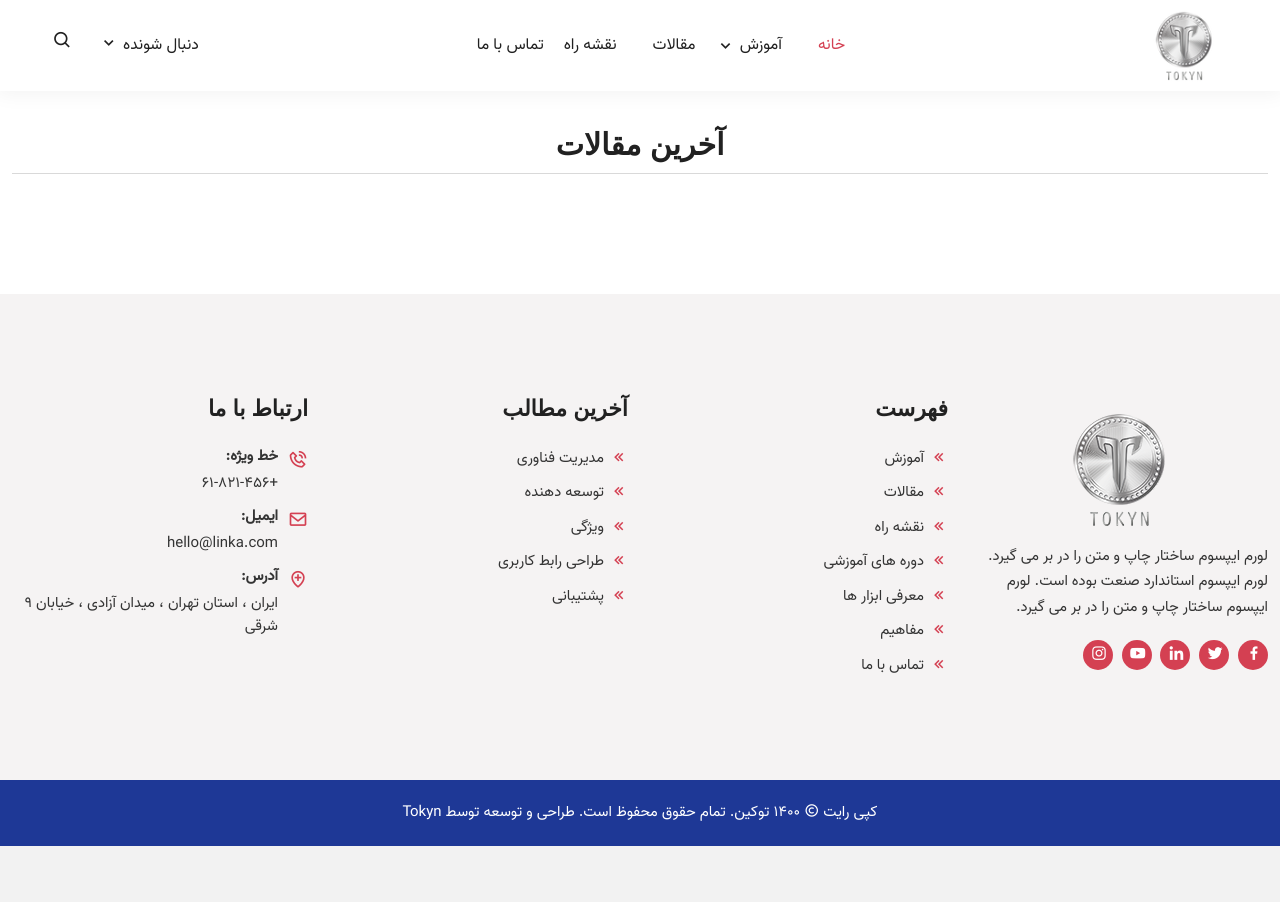
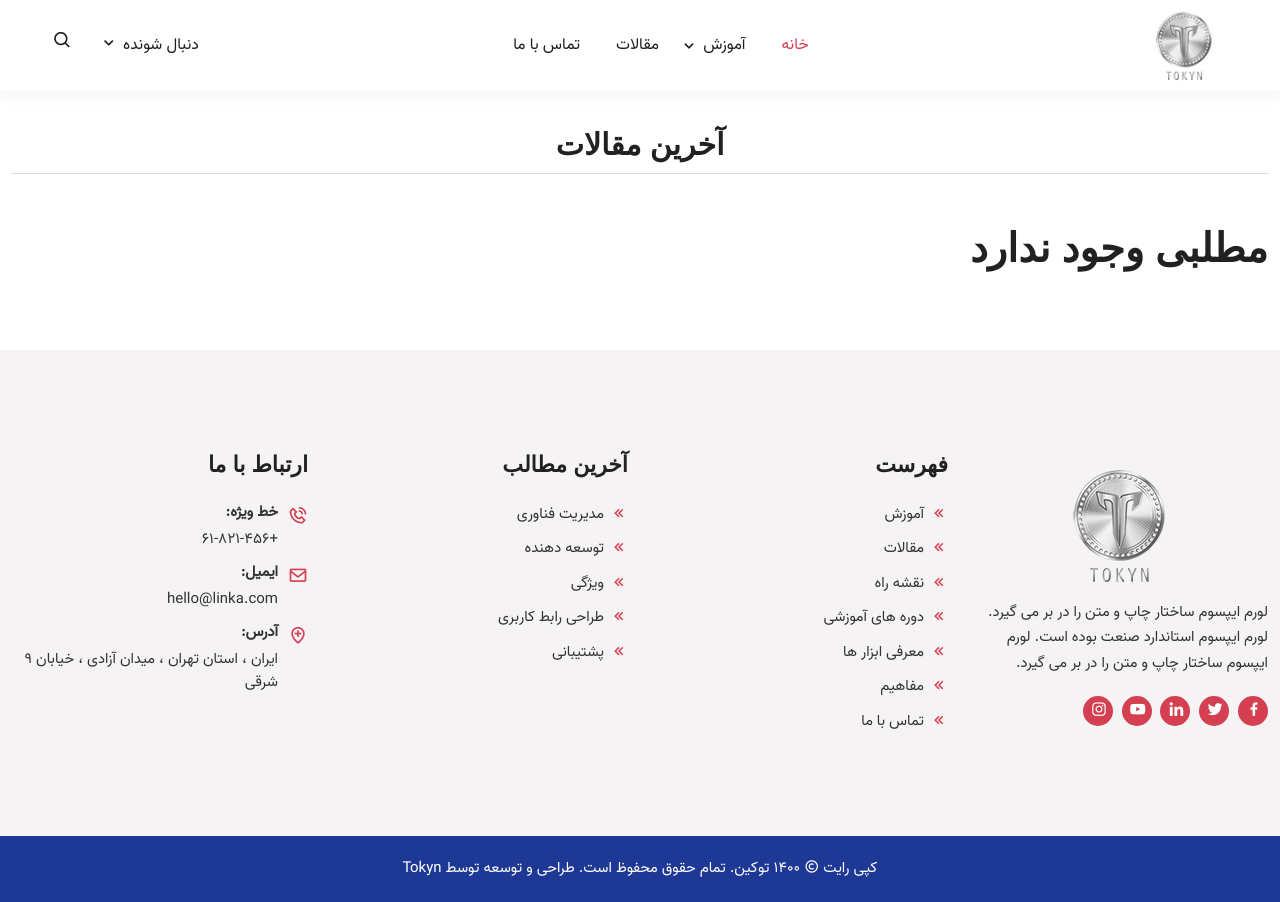
Before and after one commit to nftgroup-ir/blog, a Django app: page /categories/n/ in a window 1280 px wide. Before the commit the page ends 846 px from the top, so only its background shows below. Run offline with Django 3.2, Linux system fonts and the light colour scheme; data comes from the database, SQL or seed files in the repository; some libraries are stand-ins or nearby versions; some web fonts are replaced.

Commit message:
empty category

```diff
--- a/blogs/templates/blogs/base.html
+++ b/blogs/templates/blogs/base.html
@@ -57,7 +57,7 @@
 <div class="collapse navbar-collapse mean-menu">
 <ul class="navbar-nav m-auto">
 <li class="nav-item">
-<a href="#" class="nav-link active">
+<a href="{% url 'home' %}" class="nav-link active">
 خانه
 </li>
 <li class="nav-item">
@@ -83,12 +83,12 @@
 مقالات
 
 </li>
-<li class="nav-item">
-<a href="video.html" class="nav-link">نقشه راه</a>
-</li>
+<!--<li class="nav-item">-->
+<!--<a href="video.html" class="nav-link">نقشه راه</a>-->
+<!--</li>-->
 
 <li class="nav-item">
-<a href="contact.html" class="nav-link">تماس با ما</a>
+<a href="{% url 'aboutus' %}" class="nav-link">تماس با ما</a>
 </li>
 </ul>
 
--- a/blogs/templates/blogs/categoryarticles.html
+++ b/blogs/templates/blogs/categoryarticles.html
@@ -8,7 +8,8 @@
 <h2>آخرین مقالات</h2>
 </div>
 <div class="row">
-{%for i in mylist%}
+    {% if mylist %}
+    {%for i in mylist%}
     <div class="col-lg-4 col-md-6">
 <div class="single-featured">
 <a href="{% url 'viewarticle' i.id %}">
@@ -38,7 +39,12 @@
 </div>
 
 
-{% endfor%}
+    {% endfor%}
+    {% elif mylist|length == 0%}
+    <h1>مطلبی وجود ندارد</h1>
+    {%endif%}
+
+
     </div>
 </div>
 </section>
--- a/blogs/views.py
+++ b/blogs/views.py
@@ -142,7 +142,7 @@ def categoryarticles(request,category_name):
             for cat in article.category.all():
                 if category_name == cat.name:
                     mylist.append(article)
-        return render(request, 'blogs/categoryarticles.html', {'articles':articles, 'mylist' : mylist })
+        return render(request, 'blogs/categoryarticles.html', {'articles':articles, 'mylist' : mylist , 'a':'مطلبی وجود ندارد' })
 
 def viewcategory_article(request, article_pk):     #SEE FULL ARTICLE OF A CATEGORY
     article = get_object_or_404(Article, pk=article_pk)
```
